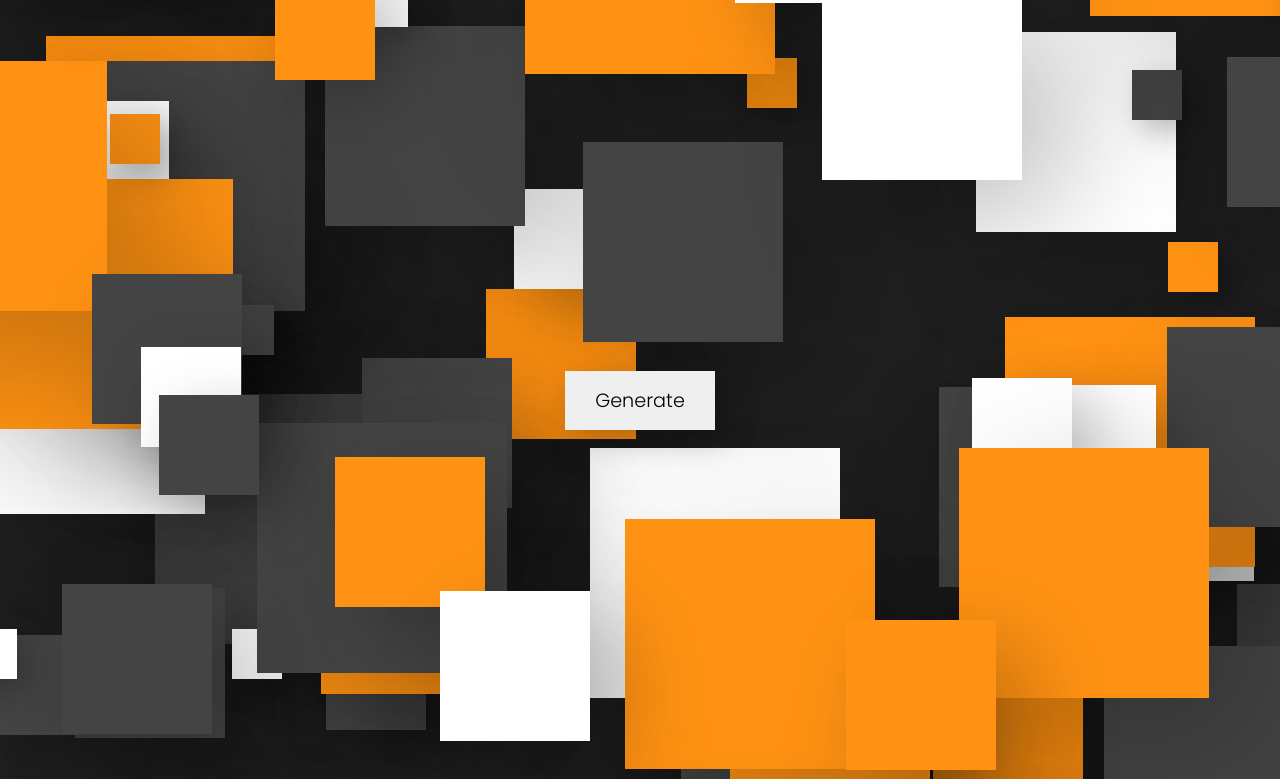
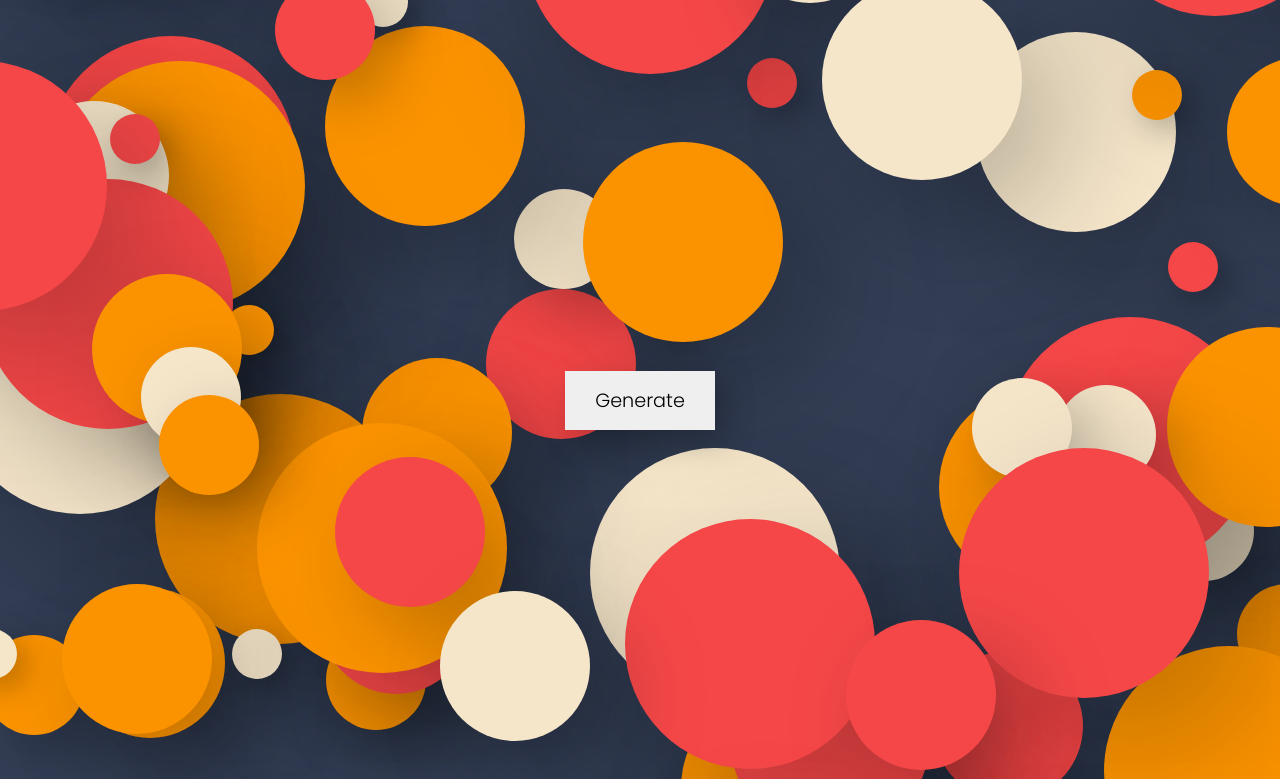
Before and after one commit to abdu-rr-asheed/Abstract-anime, a plain HTML site: page index.html in a window 1280 px wide. Shown: the top 779 px of the page. Drawn offline with Linux system fonts and the light colour scheme.

Commit message:
bg and thm

```diff
--- a/index.html
+++ b/index.html
@@ -7,7 +7,6 @@
     <title>Abstract</title>
     <link rel="shortcut icon" href="logo.png" type="image/x-icon" />
     <link rel="manifest" href="manifest.json" />
-    <meta name="theme-color" content="#ff9213" />
     <!-- ss -->
     <link rel="apple-touch-icon" href="icons/apple-icon-180.png" />
 
@@ -159,7 +158,7 @@ landscape)"
         justify-content: center;
         align-items: center;
         min-height: 100vh;
-        background: #202020;
+        background: #343f56;
         overflow: hidden;
       }
       .container {
@@ -185,14 +184,15 @@ landscape)"
         position: absolute;
         width: 50px;
         height: 50px;
-        background: #fff;
+        background: #f5e6ca;
         box-shadow: 10px 10px 30px rgba(0, 0, 0, 0.25);
+        border-radius: 50%;
       }
       .block:nth-child(3n + 2) {
-        background: #444;
+        background: #fb9300;
       }
       .block:nth-child(3n + 3) {
-        background: #ff9213;
+        background: #f54748;
       }
     </style>
   </head>
```
Also changed, not shown: manifest.json.
